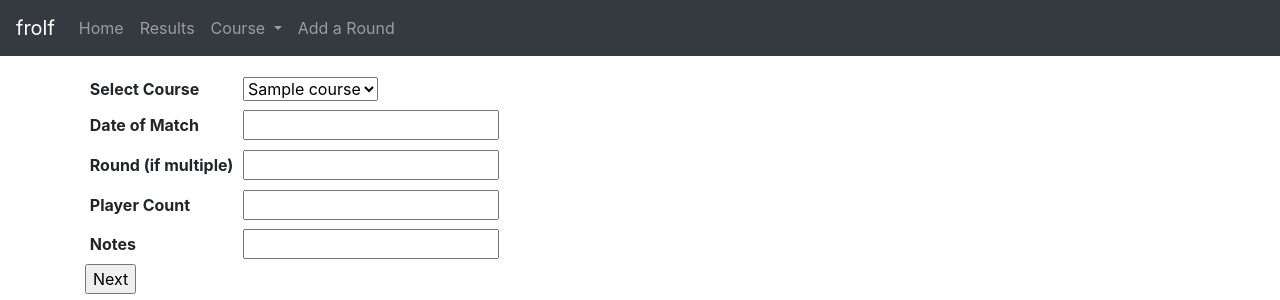
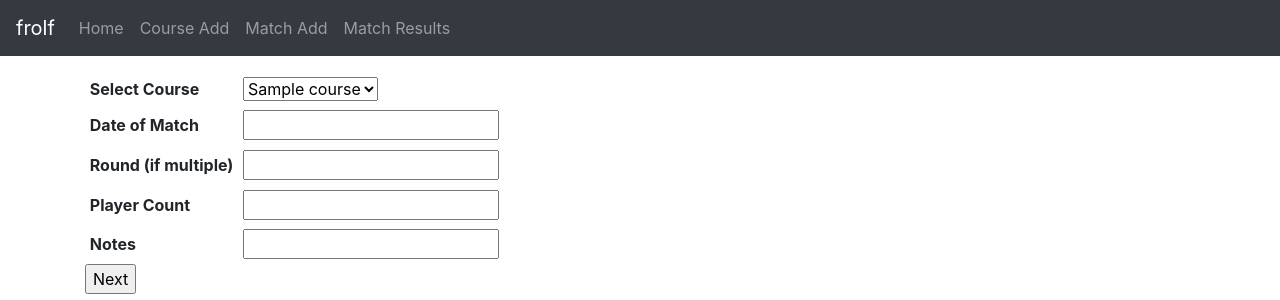
Before and after one commit to stroke-one/frolf, a Django app: page /match_results_create in a window 1280 px wide. Shown: the top 300 px of the page. Run offline with Django 3.2, Linux system fonts and the light colour scheme; tables that the repository leaves empty hold one stand-in row (values such as "Sample post"); parts of the project's set-up code (start-up, migrations or seed data) failed here and were passed over; some libraries are stand-ins or nearby versions.

Commit message:
Update readme, base nav bar

```diff
--- a/templates/base.html
+++ b/templates/base.html
@@ -34,20 +34,15 @@
             {% endif %}
 
             <li class="nav-item">
-                <a class="nav-link" href="/match_results_view">Results</a>
-            </li>
-
-            <li class="dropdown">
-                <a class="nav-link dropdown-toggle" href="#" id="navbarDropdown" role="button" data-toggle="dropdown" aria-haspopup="true" aria-expanded="false">
-                    Course
-                </a>
-                    <div class="dropdown-menu" aria-labelledby="navbarDropdown">
-                        <a class="nav-item dropdown-item" href="/course_create">Create a Course</a>
-                    </div>
+                <a class="nav-link" href="/course_create">Course Add</a>
             </li>
 
             <li class="nav-item">
-                <a class="nav-link" href="/match_results_create">Add a Round</a>
+                <a class="nav-link" href="/match_results_create">Match Add</a>
+            </li>
+
+            <li class="nav-item">
+                <a class="nav-link" href="/match_results_view">Match Results</a>
             </li>
         </ul>
     </div>
```
Also changed, not shown: readme.md.
